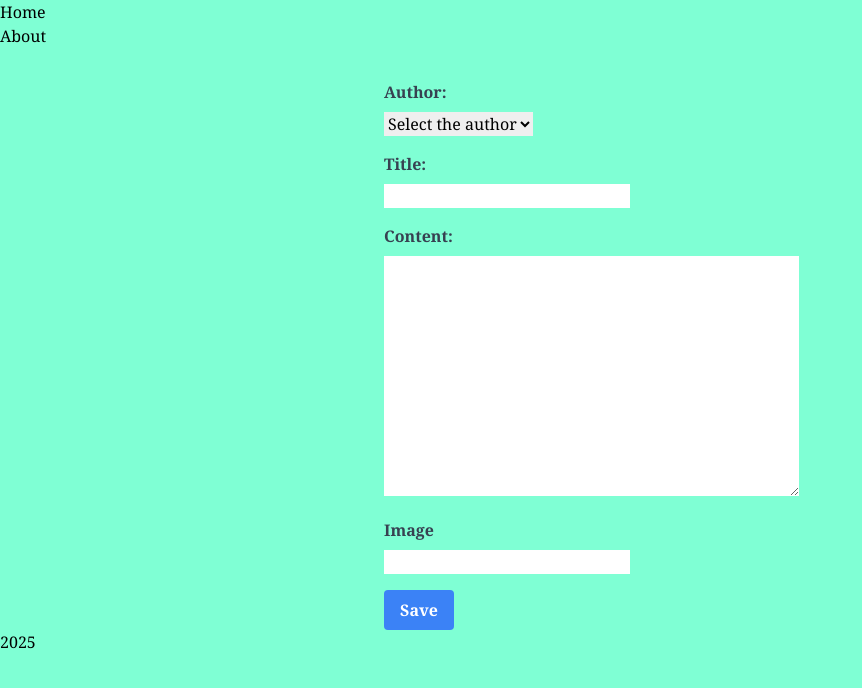
After one commit to ceciliawambui/welcomeproject, a Django app: page /add-blog/ in a window 1280 px wide. The commit adds this page. Shown: the top 688 px of the page, without its empty margins (0-862 px from the left). Run offline with Django 5.2, Linux system fonts and the light colour scheme; data that the repository does not hold is empty; some libraries are stand-ins or nearby versions.

```diff
--- a/myapp/admin.py
+++ b/myapp/admin.py
@@ -1,7 +1,9 @@
 from django.contrib import admin
 
-from .models import Author, Blog
+from .models import Author, Blog, Subscriber
 
 admin.site.register(Author)
 
 admin.site.register(Blog)
+
+admin.site.register(Subscriber)
--- /dev/null
+++ b/myapp/forms.py
@@ -0,0 +1,9 @@
+from django import forms
+from .models import Blog, Author
+
+class BlogForm(forms.ModelForm):
+    author = forms.ModelChoiceField(queryset=Author.objects.all(), empty_label="Select the author")
+
+    class Meta:
+        model = Blog
+        fields = ['title', 'content', 'author', 'image']
--- a/myapp/models.py
+++ b/myapp/models.py
@@ -1,4 +1,5 @@
 from django.db import models
+from cloudinary.models import CloudinaryField
 
 class Author(models.Model):
     name = models.CharField(max_length=60)
@@ -12,6 +13,14 @@ class Blog(models.Model):
     content = models.TextField()
     author = models.ForeignKey(Author, on_delete=models.CASCADE)
     published_date = models.DateTimeField(auto_now_add=True)
+    image = CloudinaryField("image", null=True)
 
     def __str__(self):
         return self.title
+
+class Subscriber(models.Model):
+    email = models.EmailField()
+    ceated_at = models.DateTimeField(auto_now_add=True)
+
+    def __str__(self):
+        return self.email
--- /dev/null
+++ b/myapp/templates/add_blog.html
@@ -0,0 +1,33 @@
+{% extends 'base.html' %}
+
+{% block title %}Add Blog {% endblock %}
+
+{% block content %}
+<form method="post" enctype="multipart/form-data" class="max-w-lg mx-auto mt-8">
+    {% csrf_token %}
+    <div class="mb-4">
+        <label for="{{ form.author.id_for_label }}" class="block text-gray-700 font-bold mb-2">Author:</label>
+        {{ form.author }}
+    </div>
+    <div class="mb-4">
+        <label for="{{ form.title.id_for_label }}" class="block text-gray-700 font-bold mb-2">Title:</label>
+        {{ form.title }}
+    </div>
+    <div class="mb-4">
+        <label for="{{ form.content.id_for_label }}" class="block text-gray-700 font-bold mb-2">Content:</label>
+        {{ form.content }}
+    </div>
+    <div class="mb-4">
+        <label for="{{ form.image.id_for_label }}" class="block text-gray-700 font-bold mb-2">Image</label>
+        {{ form.image}}
+    </div>
+    <button type="submit" class="bg-blue-500 hover:bg-blue-700 text-white font-bold py-2 px-4 rounded">
+        Save
+    </button>
+</form>
+
+
+
+
+
+{% endblock %}
--- a/myapp/templates/base.html
+++ b/myapp/templates/base.html
@@ -4,7 +4,7 @@
 <head>
     <meta charset="UTF-8">
     <meta name="viewport" content="width=device-width, initial-scale=1.0">
-    <!-- <script src="https://cdn.tailwindcss.com"></script> -->
+    <script src="https://cdn.tailwindcss.com"></script>
     <link rel="stylesheet" href="{% static 'css/styles.css' %}">
     <title>{% block title %} Document {% endblock %}</title>
 </head>
--- a/myapp/templates/blogs.html
+++ b/myapp/templates/blogs.html
@@ -7,6 +7,7 @@
     {% for blog in blogs %}
 
     <li>
+        <img src="{{blog.image.url}}" width="400" alt="Blog Image">
         <h2>{{blog.title}}</h2>
         <p>{{blog.content}}</p>
         <p>{{blog.author.name}}</p>
--- a/myapp/urls.py
+++ b/myapp/urls.py
@@ -7,4 +7,6 @@ urlpatterns = [
     path('home/', views.home, name="home"),
     path('about/', views.about, name="about"),
     path('blogs/', views.display_blogs, name="display_blogs"),
+    path('add-blog/', views.add_blog, name="add_blog"),
+    path('subscribe/', views.subscribe, name='subscribe')
 ]
--- a/myapp/views.py
+++ b/myapp/views.py
@@ -1,6 +1,8 @@
-from django.shortcuts import render
+from django.shortcuts import render, redirect
 from django.http import HttpResponse
-from .models import Blog
+from .models import Blog, Subscriber
+from .forms import BlogForm
+from django.contrib import messages
 
 def welcome(request):
     return HttpResponse("Welcome to our Django class!")
@@ -17,3 +19,25 @@ def about(request):
 def display_blogs(request):
     blogs = Blog.objects.all()
     return render(request, 'blogs.html', {'blogs': blogs})
+
+def add_blog(request):
+    if request.method == 'POST':
+        form = BlogForm(request.POST, request.FILES)
+        if form.is_valid():
+            form.save()
+            return redirect(display_blogs)
+    else:
+        form = BlogForm()
+        return render(request, 'add_blog.html', {'form':form})
+
+def subscribe(request):
+    if request.method == 'POST':
+        email = request.POST['email']
+        if Subscriber.objects.filter(email = email).exists():
+            messages.error(request, "You are already subscribed!")
+        else:
+            subscriber = Subscriber(email = email)
+            subscriber.save()
+            messages.success(request, "Thank you for subscribing!")
+            return redirect(subscribe)
+    return render(request, 'subscribe.html')
```
Also changed, not shown: myapp/templates/subscribe.html (added, +30 -0 lines), myproject/settings.py (+26 -14 lines), myapp/migrations/0002_subscriber.py (added), myapp/migrations/0003_blog_image.py (added), 1 other file.
